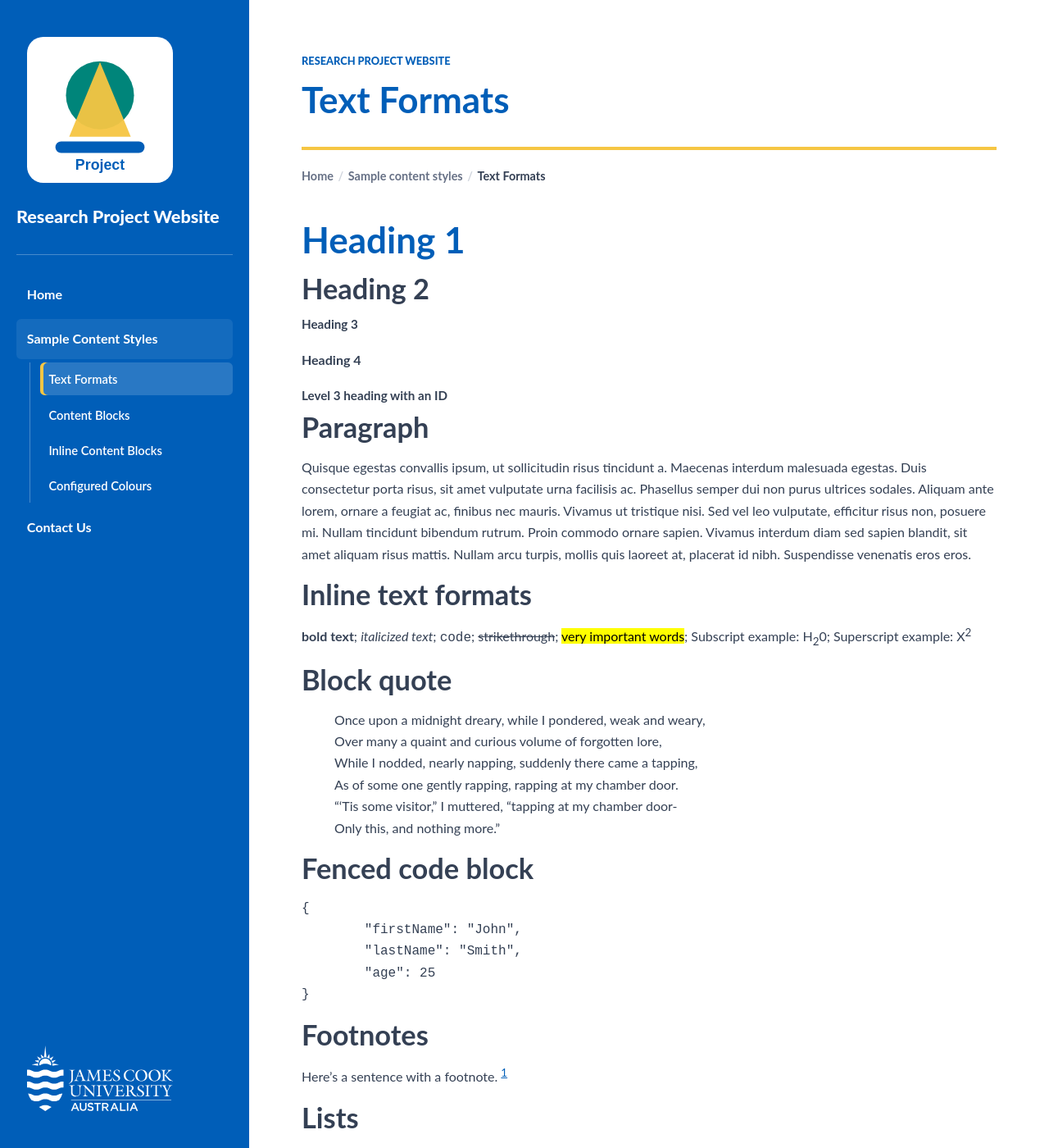
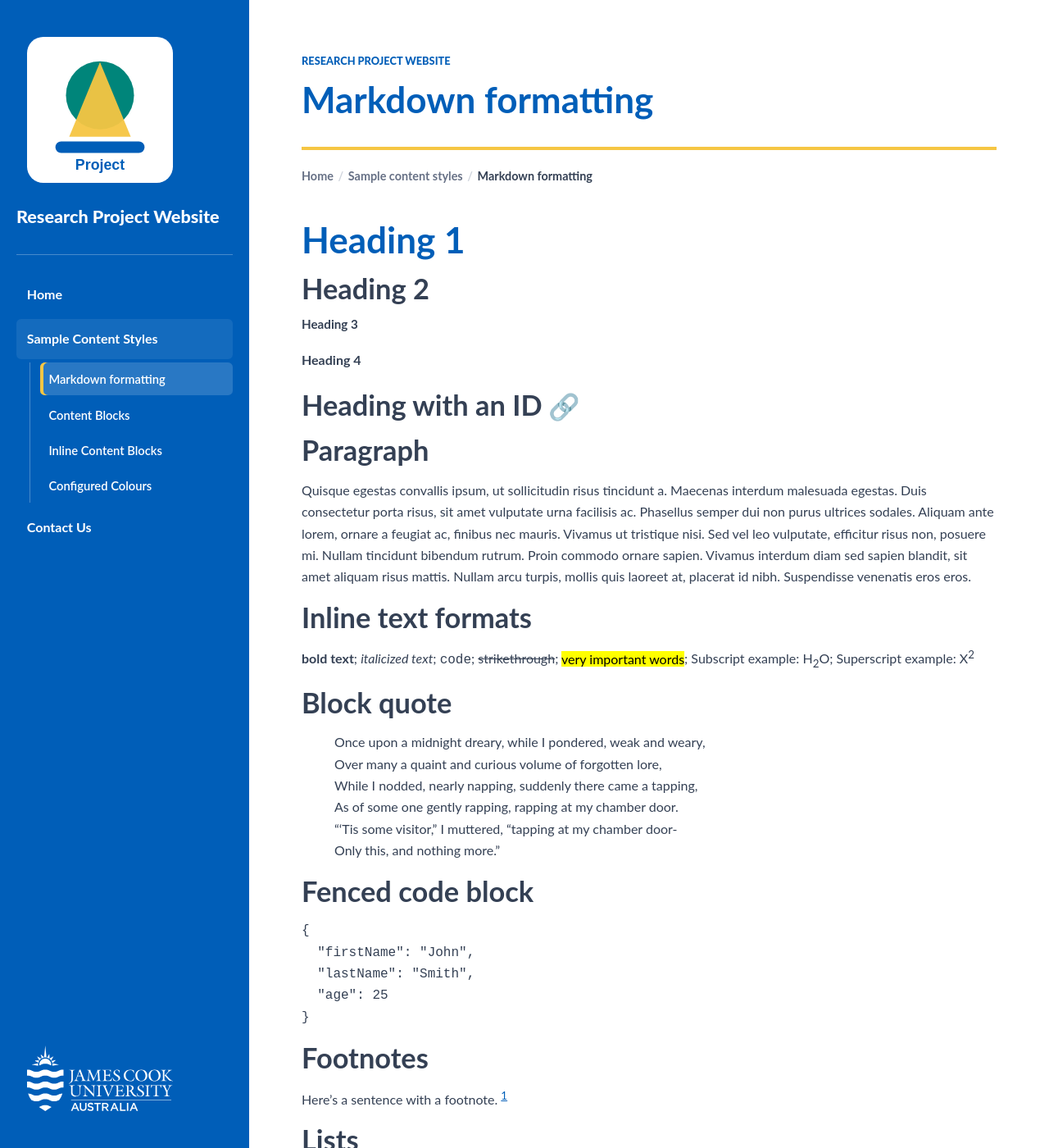
Before and after one commit to jcu-eresearch/jcu-research-website-theme, a Jekyll site: the page built from sample-content-pages/text-formats.md, in a window 1280 px wide and 1400 px high. Shown: the whole window at 82% size. Built offline with Jekyll 4.4.1, drawn with Linux system fonts in a browser that asks for light colours; some of the changed text lies outside the part shown.

Commit message:
Added table formatting, other minor changes

````diff
--- a/_config.yml
+++ b/_config.yml
@@ -2,6 +2,10 @@
 description: "A JCU-themed static website for research project communications."
 url: "https://PaulineLawrey.github.io"
 baseurl: "/jcu-research-website-theme"
+
+markdown: kramdown
+kramdown:
+  input: GFM
 
 theme_settings:
   show_breadcrumbs: true
@@ -27,6 +31,7 @@
   secondary_background_color: "#DCDAC3"
   secondary_background_opacity: "0.5"
   border_color: "#D0D5DD"
+  table_banded_rows: true
   # block_separator_style options: "none", "line", "accent", "band"
   block_separator_style: "none"
   partner_logo_tile_background: "transparent"
--- a/_data/navigation.yml
+++ b/_data/navigation.yml
@@ -3,7 +3,7 @@
 - title: Sample Content Styles
   url: /sample-content/
   children:
-    - title: Text Formats
+    - title: Markdown formatting
       url: /sample-content/text-formats/
     - title: Content Blocks
       url: /sample-content/content-blocks/
--- a/assets/css/main.scss
+++ b/assets/css/main.scss
@@ -330,6 +330,33 @@
   font-size: 0.95rem;
 }
 
+.prose h1[id],
+.prose h2[id],
+.prose h3[id],
+.prose h4[id],
+.prose h5[id],
+.prose h6[id] {
+  display: flex;
+  align-items: baseline;
+  gap: 0.45rem;
+  width: fit-content;
+  max-width: 100%;
+}
+
+.heading-anchor {
+  color: var(--color-secondary);
+  font-size: 0.9em;
+  line-height: 1;
+  text-decoration: none;
+  opacity: 0.76;
+}
+
+.heading-anchor:hover,
+.heading-anchor:focus-visible {
+  color: var(--color-primary);
+  opacity: 1;
+}
+
 .page-lead {
   max-width: 42rem;
   margin: 1rem 0 0;
@@ -436,6 +463,49 @@
 
 .prose dd {
   margin: 0 0 0.8rem 1.25rem;
+}
+
+.prose table {
+  --table-line-color: color-mix(in srgb, var(--color-secondary) 34%, #fff);
+  --table-banded-row-bg: {% if site.theme_settings.table_banded_rows == false %}transparent{% else %}color-mix(in srgb, var(--color-secondary) 5%, #fff){% endif %};
+  width: 100%;
+  margin-top: var(--inline-block-spacing);
+  border-collapse: collapse;
+  font-size: 0.95rem;
+}
+
+.prose th,
+.prose td {
+  padding: 0.75rem 0.9rem;
+  text-align: left;
+  vertical-align: top;
+}
+
+.prose thead th {
+  color: #fff;
+  background: var(--color-secondary);
+  font-weight: 800;
+}
+
+.prose thead th:first-child {
+  border-top-left-radius: 0.35rem;
+}
+
+.prose thead th:last-child {
+  border-top-right-radius: 0.35rem;
+}
+
+.prose tbody tr {
+  border-top: 1px solid var(--table-line-color);
+}
+
+.prose tbody tr:nth-child(even) {
+  background: var(--table-banded-row-bg);
+}
+
+.prose th + th,
+.prose td + td {
+  border-left: 1px solid var(--table-line-color);
 }
 
 .prose > .jcu-block + :not(.jcu-block),
--- a/assets/js/main.js
+++ b/assets/js/main.js
@@ -5,6 +5,40 @@
   if (label && !link.dataset.label) {
     link.dataset.label = label;
   }
+});
+
+const headingIdCounts = new Map();
+const generatedHeadingId = (text) => {
+  const baseId = text
+    .trim()
+    .toLowerCase()
+    .replace(/<[^>]+>/g, "")
+    .replace(/&[a-z0-9#]+;/g, "")
+    .replace(/[^a-z0-9 -]/g, "")
+    .replace(/\s+/g, "-")
+    .replace(/-+/g, "-")
+    .replace(/^-|-$/g, "");
+  const count = headingIdCounts.get(baseId) || 0;
+
+  headingIdCounts.set(baseId, count + 1);
+  return count ? `${baseId}-${count}` : baseId;
+};
+
+document.querySelectorAll(".prose h1[id], .prose h2[id], .prose h3[id], .prose h4[id], .prose h5[id], .prose h6[id]").forEach((heading) => {
+  if (heading.querySelector(".heading-anchor")) {
+    return;
+  }
+
+  if (heading.id === generatedHeadingId(heading.textContent)) {
+    return;
+  }
+
+  const anchor = document.createElement("a");
+  anchor.className = "heading-anchor";
+  anchor.href = `#${heading.id}`;
+  anchor.setAttribute("aria-label", `Link to ${heading.textContent.trim()}`);
+  anchor.textContent = "🔗";
+  heading.append(anchor);
 });
 
 const sidebar = document.querySelector(".site-sidebar");
--- a/sample-content-pages/text-formats.md
+++ b/sample-content-pages/text-formats.md
@@ -1,16 +1,16 @@
 ---
-title: Text Formats
+title: Markdown formatting
 permalink: /sample-content/text-formats/
 order: 1
 image: "/assets/images/card-project-setting.svg"
-summary: "This page shows the various text formats available with this template."
+summary: "This page shows the Markdown formatting available with this template."
 ---
 # Heading 1
 ## Heading 2
 ### Heading 3
 #### Heading 4
 
-### Level 3 heading with an ID {#custom-id}
+## Heading with an ID {#custom-id}
 
 ## Paragraph
 
@@ -22,7 +22,7 @@
 `code`;
 ~~strikethrough~~;
 <mark>very important words</mark>;
-Subscript example:  H<sub>2</sub>0;
+Subscript example: H<sub>2</sub>O;
 Superscript example: X<sup>2</sup>
 
 ## Block quote
@@ -34,11 +34,11 @@
 >                  Only this, and nothing more."
 
 ## Fenced code block
-```
+```json
 {
-	"firstName": "John",
-	"lastName": "Smith",
-	"age": 25
+  "firstName": "John",
+  "lastName": "Smith",
+  "age": 25
 }
 ```
 
@@ -87,12 +87,10 @@
 [link title](https://www.example.com)
 
 ## Image
-![alt text](/assets/images/my-cat_750x1000.jpeg)
-
-## Emoji
-That is so funny! :joy:
+![Biscuit]({{ "/assets/images/my-cat_750x1000.jpeg" | relative_url }})
 
 ## Table
+
 | Syntax | Description |
 | ----------- | ----------- |
 | Header | Title |
````
Also changed, not shown: other parts of sample-content-pages/text-formats.md (+8 -8 lines), index.md (+1 -1 lines), README.md.
